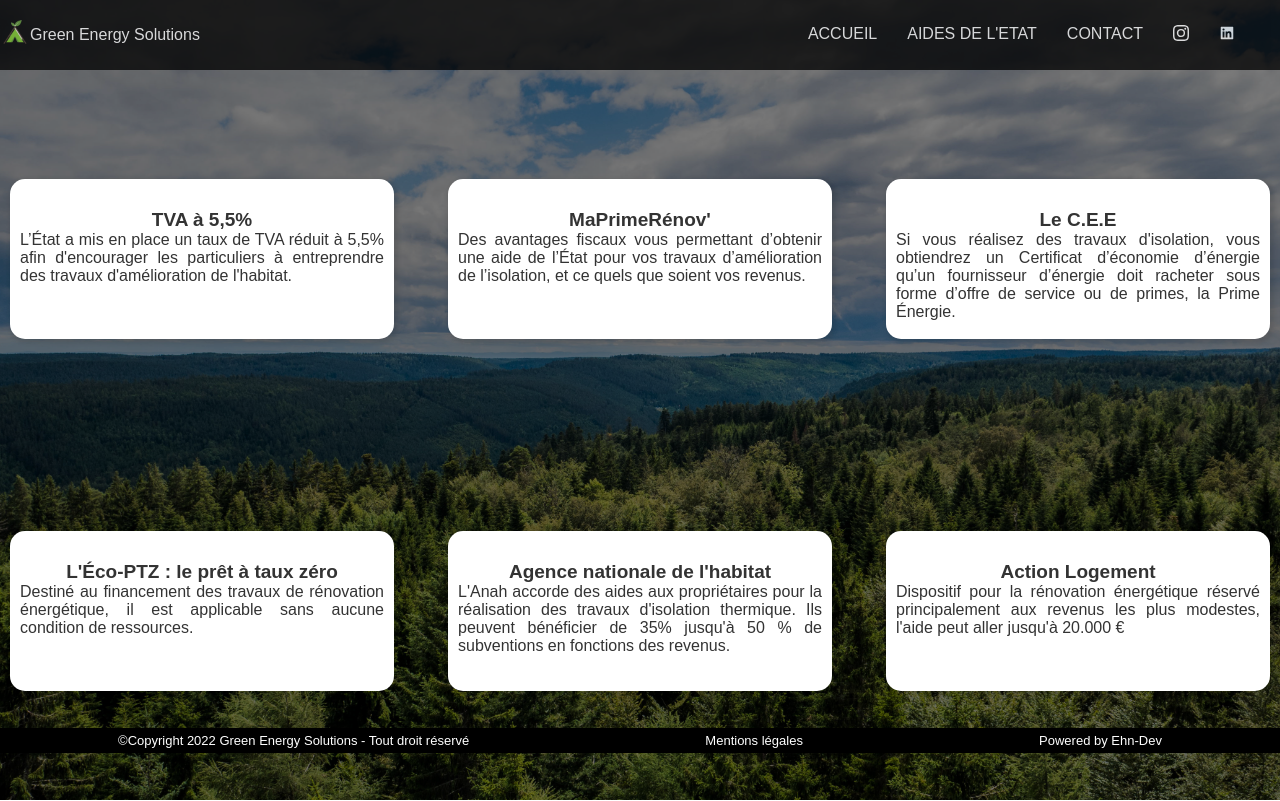
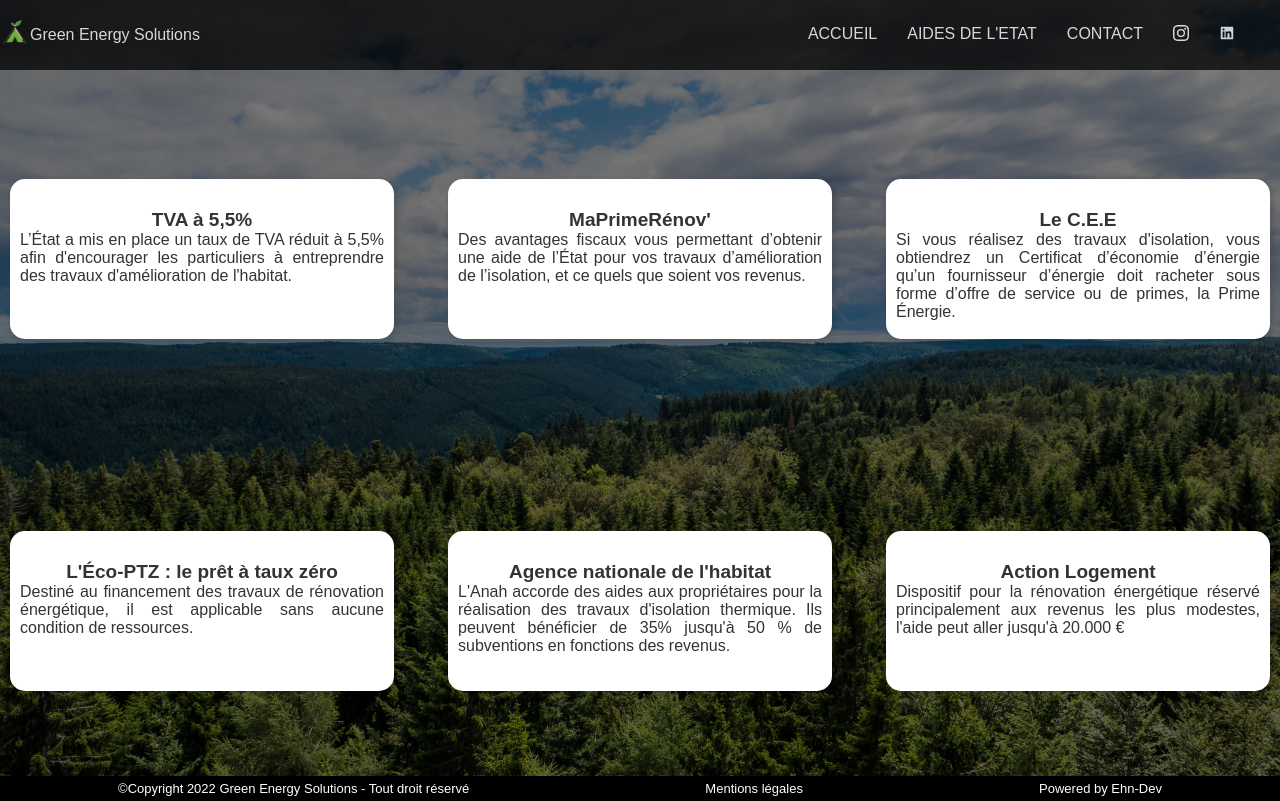
Before and after one commit to mohamedehn/ges, a React (Create React App) app: page /help in a window 1280 px wide. Built offline with nearby package versions, Linux system fonts and the light colour scheme.

Commit message:
Contact form finished

```diff
--- a/public/index.html
+++ b/public/index.html
@@ -24,9 +24,16 @@
       work correctly both with client-side routing and a non-root public URL.
       Learn how to configure a non-root public URL by running `npm run build`.
     -->
-    <title>React App</title>
+    <title>Green Energy Solutions</title>
   </head>
   <body>
+    <!-- A little help for the Netlify post-processing bots -->
+  <form name="contact" netlify netlify-honeypot="bot-field" hidden>
+    <input type="text" name="name" />
+    <input type="email" name="email" />
+    <input type="tel" name="tel" />
+    <textarea name="message"></textarea>
+  </form>
     <noscript>You need to enable JavaScript to run this app.</noscript>
     <div id="root"></div>
     <!--
--- a/src/App.jsx
+++ b/src/App.jsx
@@ -14,6 +14,7 @@ import foret from "./assets/foret.jpeg"
 import Partnership from './components/Partnership';
 import Expertise from './components/Expertise';
 import Info from './components/Info';
+import Footer from './components/Footer';
 
 const navbarLinks = [
   {url:"#", title : "ACCUEIL", id:"1"},
@@ -41,6 +42,7 @@ function App() {
       <Partnership/>
       <Expertise/>
       <Info/>
+      <Footer/>
     </div>
   );
 }
--- /dev/null
+++ b/src/components/Footer.jsx
@@ -0,0 +1,13 @@
+import "../styles/Footer.scss";
+
+function Footer (){
+    return (
+        <div className="footer">
+            <p>©Copyright 2022 Green Energy Solutions - Tout droit réservé</p>
+                <p>Mentions légales</p>
+                <p>Powered by Ehn-Dev</p>
+        </div>
+    )
+}
+
+export default Footer
--- a/src/components/Info.jsx
+++ b/src/components/Info.jsx
@@ -32,11 +32,6 @@ function Info (){
                     <p className="infoInstagram"><BsInstagram/>Instagram</p>
                     <p className="infoLinkedin"><AiFillLinkedin/>LinkedIn</p>
                 </div>
-                <div className="infoFooter">
-                    <p>©Copyright 2022 Green Energy Solutions - Tout droit réservé</p>
-                    <p>Mentions légales</p>
-                    <p>Powered by Ehn-Dev</p>
-                </div>
             </div>
         </div>
     )
--- a/src/pages/Contact.jsx
+++ b/src/pages/Contact.jsx
@@ -4,6 +4,7 @@ import {BsInstagram} from "react-icons/bs";
 import {AiFillLinkedin} from "react-icons/ai";
 import { useInView } from 'react-intersection-observer';
 import contact from "../assets/contact.jpeg";
+import Footer from "../components/Footer";
 
 const navbarLinks = [
     {url:"/", title : "ACCUEIL", id:"1"},
@@ -25,14 +26,30 @@ function Contact (){
             <div className={inView? "contact contactZoom" : "contact"} ref={ref}>
                 <img src={contact} alt="" className="contactImg"/>
                 <div className="contactContent">
-
-                </div>
-                <div className="contactFooter">
-                        <p>©Copyright 2022 Green Energy Solutions - Tout droit réservé</p>
-                        <p>Mentions légales</p>
-                        <p>Powered by Ehn-Dev</p>
+                    <form name="contact" method="post" className="contactForm" data-netlify="true" onSubmit="submit">
+                        <input type="hidden" name="form-name" value="contact" />
+                        <p>
+                            <label>Nom: <input type="text" name="name" required/></label>
+                        </p>
+                        <p>
+                            <label>Prénom: <input type="text" name="name" required/></label>
+                        </p>
+                        <p>
+                            <label>Email: <input type="email" name="email" required/></label>
+                        </p>
+                        <p>
+                            <label>Téléphone: <input type="tel" name="tel" size="10" required/></label>
+                        </p>
+                        <p>
+                            <label>Message: <textarea name="message" required></textarea></label>
+                        </p>
+                        <p>
+                             <button type="submit">Envoyer</button>
+                        </p>
+                    </form>
                 </div>
             </div>
+            <Footer/>
         </div>
     )
 }
--- a/src/pages/Help.jsx
+++ b/src/pages/Help.jsx
@@ -5,6 +5,7 @@ import "../styles/Help.scss";
 import { useInView } from 'react-intersection-observer';
 import foret from "../assets/foret.jpeg"
 import Card from "react-bootstrap/Card"
+import Footer from "../components/Footer";
 
 
 const navbarLinks = [
@@ -54,13 +55,9 @@ function Help (){
                             </Card>
                         ))
                     }
-                    <div className="infoFooter">
-                        <p>©Copyright 2022 Green Energy Solutions - Tout droit réservé</p>
-                        <p>Mentions légales</p>
-                        <p>Powered by Ehn-Dev</p>
-                    </div>
                 </div>
             </div>
+            <Footer/>
         </div>
     )
 }
--- a/src/styles/Contact.scss
+++ b/src/styles/Contact.scss
@@ -4,7 +4,7 @@
     opacity: 0;
     transform: scale(85%);
     transition: 2s;
-    height: 100vh;
+    height: 97vh;
     position: relative;
     display: flex;
     width: 100%;
@@ -15,22 +15,43 @@
             object-fit: cover;
         }
     }
-    // .contactContent{
-
-    // }
-    .contactFooter{
+    .contactContent{
+        display: flex;
+        position: absolute;
+        justify-content: center;
+        align-content: center;
+        align-self: center;
         align-items: center;
+        margin-top: 100px;
+        margin-right: auto;
+        margin-left: auto;
         width: 100%;
-        height: 25px;
+        height: 355px;
+        font-size: 22px;
         color: white;
-        position: absolute;
-        top: 728px;
-        background-color: black;
-        font-size: 13px;
-        display: flex;
-        justify-content: space-around;
-        @include mobile-only{
-            font-size: 7px;
+        .contactForm{
+            label{
+                display: flex;
+                flex-direction: column;
+                padding-bottom: 20px;
+                input{
+                    height: 30px;
+                    width: 370px;
+                }
+                textarea{
+                    height: 120px;
+                }
+            }
+            button{
+                border-radius: 20px;
+                width: 100px;
+                height: 30px;
+                font-size: 16px;
+                cursor: pointer;
+                &:hover{
+                    background-color :rgb(234, 255, 242);
+                }
+            }
         }
     }
 }
@@ -38,7 +59,7 @@
     opacity: 1;
     transform: scale(100%);
     transition: 2s;
-    height: 100vh;
+    height: 97vh;
     position: relative;
     width: 100%;
 }
--- /dev/null
+++ b/src/styles/Footer.scss
@@ -0,0 +1,16 @@
+@import "../styles/Mixin.scss";
+
+.footer{
+    align-items: center;
+    z-index: 1;
+    width: 100%;
+    height: 25px;
+    color: white;
+    background-color: black;
+    font-size: 13px;
+    display: flex;
+    justify-content: space-around;
+    @include mobile-only{
+        font-size: 7px;
+    }
+}
--- a/src/styles/Help.scss
+++ b/src/styles/Help.scss
@@ -4,7 +4,7 @@
     opacity: 0;
     transform: scale(85%);
     transition: 2s;
-    height: 100vh;
+    height: 97vh;
     position: relative;
     .helpImg{
         position: absolute;
@@ -44,7 +44,7 @@
                 background-color: rgb(236, 236, 236);;
                 box-shadow: none;
                 margin: 0;
-                width: 20rem;
+                width: 18rem;
                 margin-right: auto;
                 margin-left: auto;
             }
@@ -68,32 +68,12 @@
                 }
             }
         }
-        .infoFooter{
-            align-items: center;
-            width: 100%;
-            height: 25px;
-            top: 728px;
-            position: absolute;
-            margin-top: auto;
-            color: white;
-            background-color: black;
-            font-size: 13px;
-            display: flex;
-            justify-content: space-around;
-            z-index: 1;
-            @include mobile-only{
-                font-size: 7px;
-                top: 728px;
-                position: absolute;
-                margin-top: auto;
-            }
-        }
     }
 }
 .helpZoom{
     opacity: 1;
     transform: scale(100%);
     transition: 2s;
-    height: 100vh;
+    height: 97vh;
     position: relative;
 }
```
Also changed, not shown: 1 other file (tests, documents, lock files or other folders).
